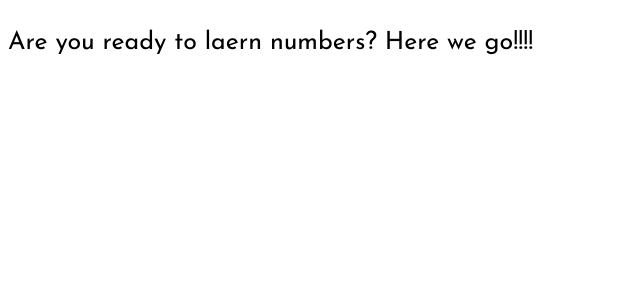
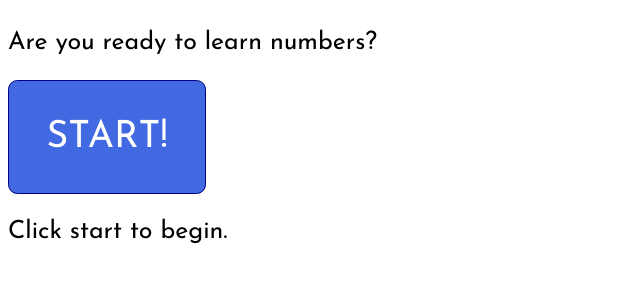
Before and after one commit to jhyun103/NumberQuiz, a plain HTML site: page index.html in a window 1280 px wide. Shown: the part 88-370 px from the top of the page, without its empty margins (0-640 px from the left). Drawn offline with Linux system fonts and the light colour scheme.

Commit message:
Main page edit
add start button

```diff
--- a/index.html
+++ b/index.html
@@ -7,9 +7,11 @@
 <link href="https://fonts.googleapis.com/css?family=Josefin+Sans" rel="stylesheet">	<title>Document</title>
 </head>
 <body>
+	<h1>Bigger Number</h1>
 
-	<h1>Bigger Number</h1>
-	<p> Are you ready to laern numbers? Here we go!!!!</p>
+	<p>Are you ready to learn numbers?</p>
+	<button type="button">START!</button>
+	<p>Click start to begin.</p>
 
 </body>
 <style>
@@ -18,5 +20,15 @@
   font-size: 25px;
   display: block;
 }
+	button{
+		font-family: 'Josefin Sans', sans-serif;
+		color:white;
+		font-size: 1.5em;
+		padding: 1em;
+		border-radius: 0.25em;
+		background-color: royalblue;
+		border: 1px solid navy;
+		cursor: pointer;
+}
 </style>
 </html>
```
